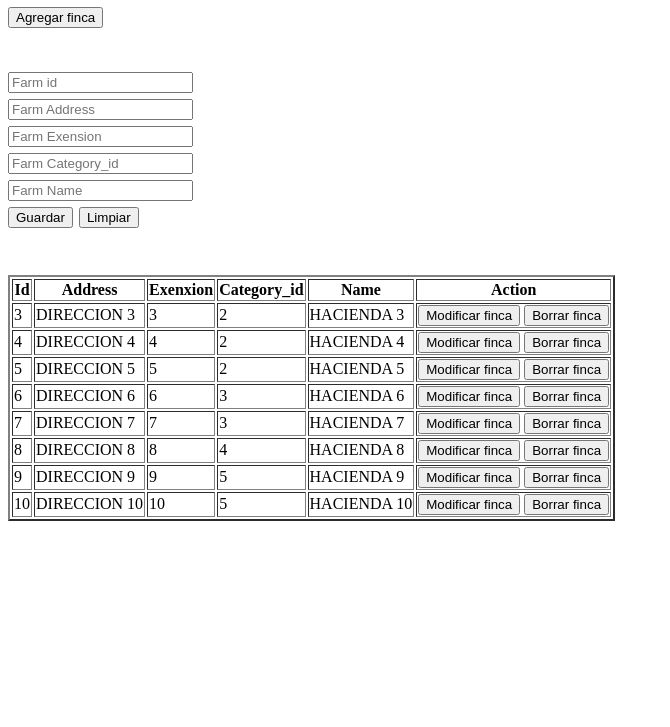
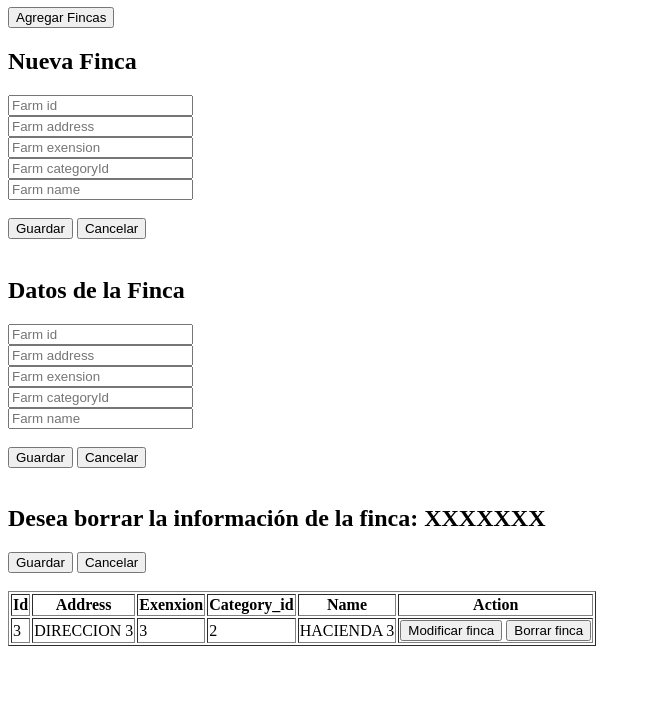
Before and after one commit to santiagoangel04/proyectos-html, a plain HTML site: page fincas.html in a window 1280 px wide. Shown: the part 73-800 px from the top of the page, without its empty margins (0-670 px from the left). Drawn offline with Linux system fonts and the light colour scheme.

Commit message:
programa actualizado fincas frontend

```diff
--- a/fincas.html
+++ b/fincas.html
@@ -1,41 +1,73 @@
 <!DOCTYPE html>
 <html lang="en">
 <head>
+    <meta charset="UTF-8">
+    <meta http-equiv="X-UA-Compatible" content="IE=edge">
+    <meta name="viewport" content="width=device-width, initial-scale=1.0">
     <title>ADM Fincas</title>
 </head>
-<h1>Listado de fincas</h1>
+
 <body>
-    <button>Agregar finca</button>
+    <h1>Listado de Fincas</h1>
+    <button>Agregar Fincas</button>
+    <br>
+    <!--AGREGAMOS UN IDENTICFICADOR LLAMADO ID-->
+    <!--se agregan los nuevos valores para el formato-->
+    <div id="nuevo">
+        <h2>Nueva Finca</h2>
+        <form action="" method="post">
+            <input type="number" placeholder="Farm id"/>
+            <br>
+            <input type="text" placeholder="Farm address"/>
+            <br>
+            <input type="number" placeholder="Farm exension"/>
+            <br>
+            <input type="number" placeholder="Farm categoryId"/>
+            <br>
+            <input type="text" placeholder="Farm name"/>
+            <br><br>
+            <button id="nuevoGuardar">Guardar</button>
+            <button id="nuevoCancelar">Cancelar</button>
+        </form>
+    </div>
+
+    <!---arbol dom es la forma de organizar una pagina compuesta por html-->
+
+    <br>
     <!--salto de linea-->
-    <br><br>
     <!--The <div> tag define la divicion o seccion en un documento html-->
-    <div>
+    <div id="modificar">
         <!--encabezado nuevo-->
-        <h2>
         <!--creacion de formulario-->
         <!--AGREGAR EL METODO QUE ESTE MANERARA, en este caso es pos: actualizar-->
+        <h2>Datos de la Finca</h2>
         <form action="" method="post">
-                <!--entrada en html con su tipo de variable-->
-                <!--forma de cerrar />-->
             <input type="number" placeholder="Farm id"/>
             <br>
-                <input type="text" placeholder="Farm Address"/>
+            <input type="text" placeholder="Farm address"/>
             <br>
-                <input type="text" placeholder="Farm Exension"/>
+            <input type="number" placeholder="Farm exension"/>
             <br>
-                <input type="number" placeholder="Farm Category_id"/>
+            <input type="number" placeholder="Farm categoryId"/>
             <br>
-                <input type="text" placeholder="Farm Name"/>
+            <input type="text" placeholder="Farm name"/>
+            <br><br>
+            <button id="modificarGuardar">Guardar</button>
+            <button id="modificarCancelar">Cancelar</button>
+        </form>
+    </div>
+
     <br>
-                <!--se agregan botones: reset, submit, delete-->
-                <button type="submit">Guardar</button>
-                <button type="reset">Limpiar</button>
-                <br><br>
-            </form>
-        </h2>
+    <div id="borrar">
+        <!--preguntas acerca de las listas-->
+        <h2>Desea borrar la información de la finca: XXXXXXX</h2>
+        <button id="borrarGuardar">Guardar</button>
+        <button id="borrarCancelar">Cancelar</button>
     </div>
+    <br>
+
     <!--Tipo de borde tabla-->
-    <table border="2">
+    <table id="tabla" border="1">
         <thead>
         <!--formato de tabla-->
             <tr>
@@ -50,7 +82,7 @@
             </tr>
         </thead>
         <!--cuerpo de la tabla-->
-        <tbody>
+        <tbody id="registros">
             <tr>
                 <td>3</td>
                 <td>DIRECCION 3</td>
@@ -61,76 +93,6 @@
                     <button>Borrar finca</button>
                 </td>
             </tr>
-            <tr>
-                <td>4</td>
-                <td>DIRECCION 4</td>
-                <td>4</td>
-                <td>2</td>
-                <td>HACIENDA 4</td>
-                <td><button>Modificar finca</button>
-                    <button>Borrar finca</button>
-                </td>
-            </tr>
-            <tr>
-                <td>5</td>
-                <td>DIRECCION 5</td>
-                <td>5</td>
-                <td>2</td>
-                <td>HACIENDA 5</td>
-                <td><button>Modificar finca</button>
-                    <button>Borrar finca</button>
-                </td>
-            </tr>
-            <tr>
-                <td>6</td>
-                <td>DIRECCION 6</td>
-                <td>6</td>
-                <td>3</td>
-                <td>HACIENDA 6</td>
-                <td><button>Modificar finca</button>
-                    <button>Borrar finca</button>
-                </td>
-            </tr>
-            <tr>
-                <td>7</td>
-                <td>DIRECCION 7</td>
-                <td>7</td>
-                <td>3</td>
-                <td>HACIENDA 7</td>
-                <td><button>Modificar finca</button>
-                    <button>Borrar finca</button>
-                </td>
-            </tr>
-            <tr>
-                <td>8</td>
-                <td>DIRECCION 8</td>
-                <td>8</td>
-                <td>4</td>
-                <td>HACIENDA 8</td>
-                <td><button>Modificar finca</button>
-                    <button>Borrar finca</button>
-                </td>
-            </tr>
-            <tr>
-                <td>9</td>
-                <td>DIRECCION 9</td>
-                <td>9</td>
-                <td>5</td>
-                <td>HACIENDA 9</td>
-                <td><button>Modificar finca</button>
-                    <button>Borrar finca</button>
-                </td>
-            </tr>
-            <tr>
-                <td>10</td>
-                <td>DIRECCION 10</td>
-                <td>10</td>
-                <td>5</td>
-                <td>HACIENDA 10</td>
-                <td><button>Modificar finca</button>
-                    <button>Borrar finca</button>
-                </td>
-            </tr>
         </tbody>
     </table>
 </body>
```
Lines whose indentation alone changed are shown as unchanged.
